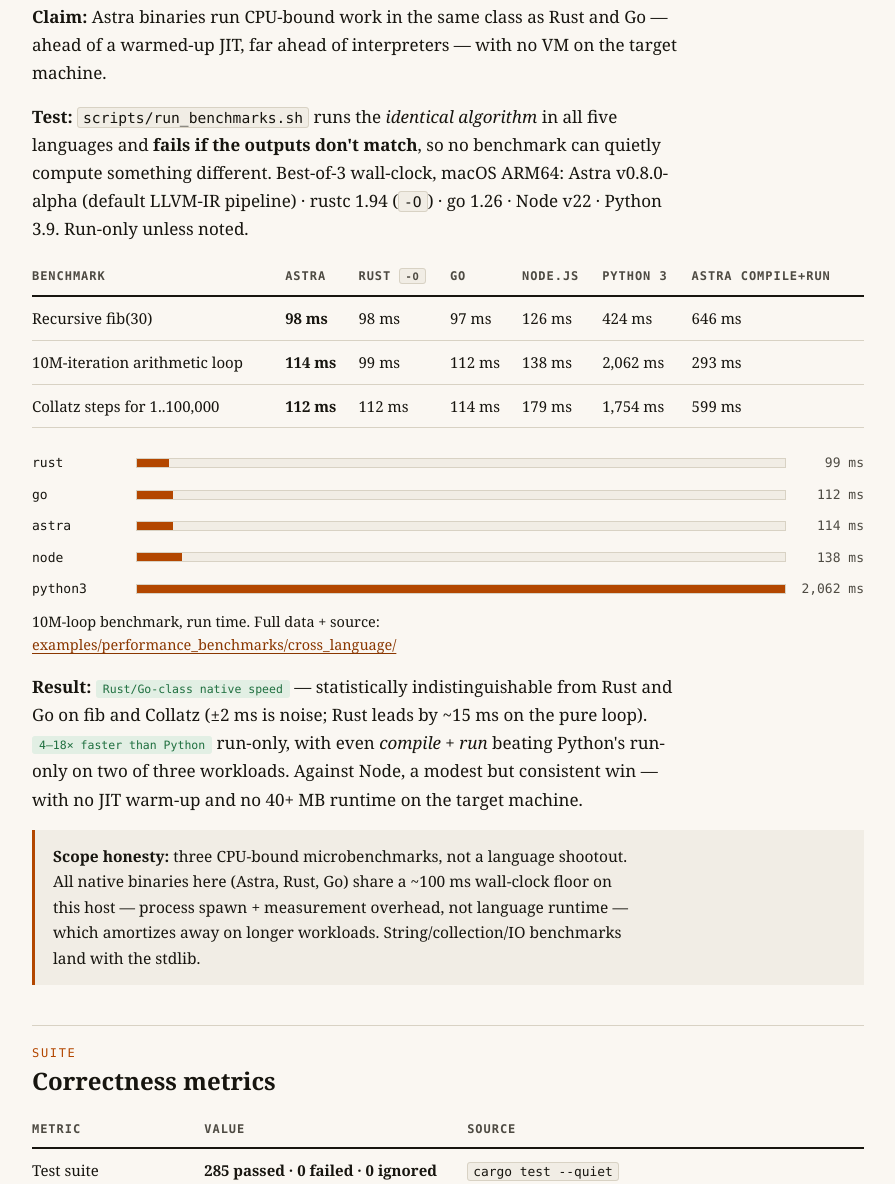
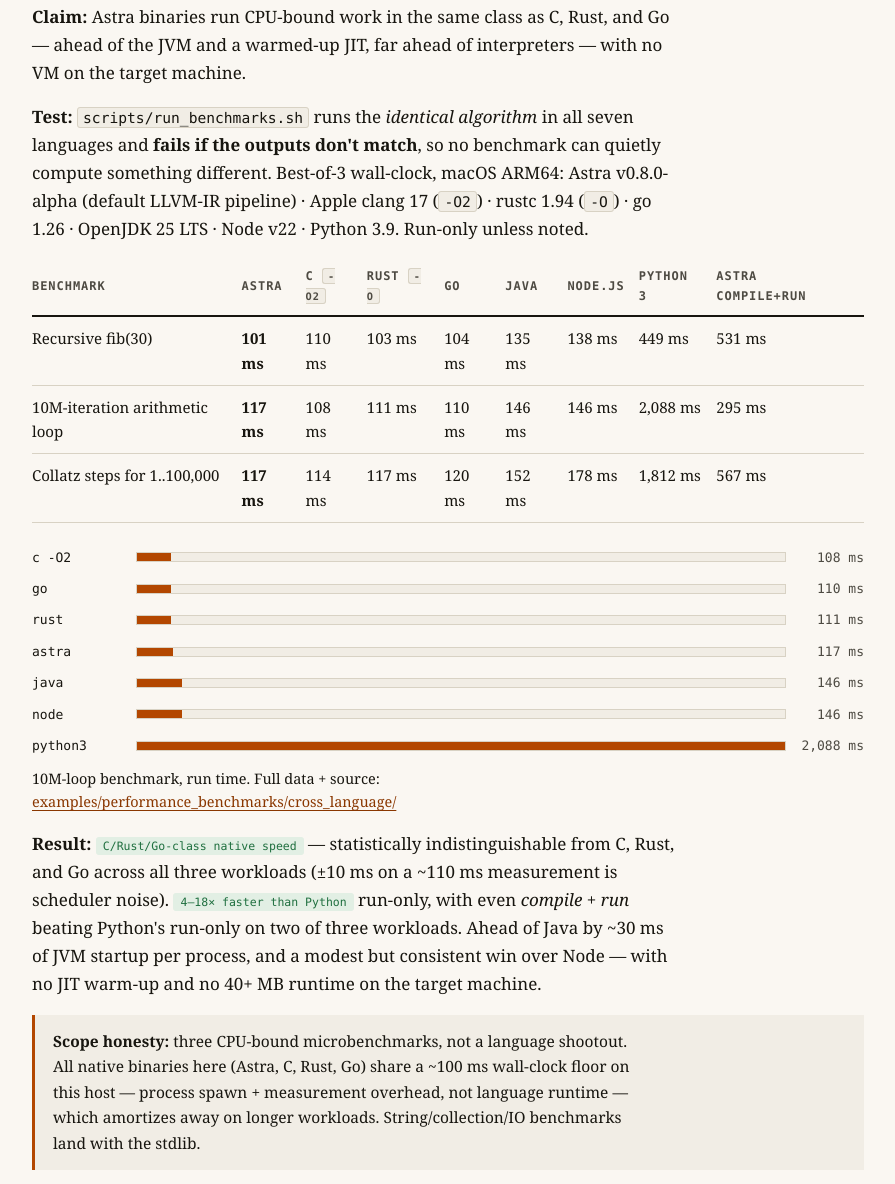
Before and after one commit to MAJIDNISAR/astra-lang.org, a plain HTML site: page benchmarks.html in a window 1280 px wide. Shown: the part 2790-3974 px from the top of the page, without its empty margins (192-1087 px from the left). Drawn offline with Linux system fonts and the light colour scheme.

Commit message:
benchmarks: publish 7-language table (adds C -O2 and Java/OpenJDK 25)

```diff
--- a/benchmarks.html
+++ b/benchmarks.html
@@ -154,45 +154,48 @@ RESULT: 12/12 checks passed</code></pre>
 
   <section>
     <div class="wrap">
-      <h2><span class="k">Cross-language</span>Astra vs Rust vs Go vs Node.js vs Python 3</h2>
+      <h2><span class="k">Cross-language</span>Astra vs C vs Rust vs Go vs Java vs Node.js vs Python 3</h2>
       <p><strong>Claim:</strong> Astra binaries run CPU-bound work in the
-      same class as Rust and Go — ahead of a warmed-up JIT, far ahead of
-      interpreters — with no VM on the target machine.</p>
+      same class as C, Rust, and Go — ahead of the JVM and a warmed-up JIT,
+      far ahead of interpreters — with no VM on the target machine.</p>
       <p><strong>Test:</strong> <code>scripts/run_benchmarks.sh</code> runs
-      the <em>identical algorithm</em> in all five languages and
+      the <em>identical algorithm</em> in all seven languages and
       <strong>fails if the outputs don't match</strong>, so no benchmark can
       quietly compute something different. Best-of-3 wall-clock, macOS ARM64:
-      Astra v0.8.0-alpha (default LLVM-IR pipeline) · rustc 1.94
-      (<code>-O</code>) · go 1.26 · Node v22 · Python 3.9. Run-only unless
-      noted.</p>
+      Astra v0.8.0-alpha (default LLVM-IR pipeline) · Apple clang 17
+      (<code>-O2</code>) · rustc 1.94 (<code>-O</code>) · go 1.26 · OpenJDK
+      25 LTS · Node v22 · Python 3.9. Run-only unless noted.</p>
       <table>
-        <thead><tr><th>Benchmark</th><th>Astra</th><th>Rust <code>-O</code></th><th>Go</th><th>Node.js</th><th>Python 3</th><th>Astra compile+run</th></tr></thead>
+        <thead><tr><th>Benchmark</th><th>Astra</th><th>C <code>-O2</code></th><th>Rust <code>-O</code></th><th>Go</th><th>Java</th><th>Node.js</th><th>Python 3</th><th>Astra compile+run</th></tr></thead>
         <tbody>
-          <tr><td>Recursive fib(30)</td><td><strong>98 ms</strong></td><td>98 ms</td><td>97 ms</td><td>126 ms</td><td>424 ms</td><td>646 ms</td></tr>
-          <tr><td>10M-iteration arithmetic loop</td><td><strong>114 ms</strong></td><td>99 ms</td><td>112 ms</td><td>138 ms</td><td>2,062 ms</td><td>293 ms</td></tr>
-          <tr><td>Collatz steps for 1..100,000</td><td><strong>112 ms</strong></td><td>112 ms</td><td>114 ms</td><td>179 ms</td><td>1,754 ms</td><td>599 ms</td></tr>
+          <tr><td>Recursive fib(30)</td><td><strong>101 ms</strong></td><td>110 ms</td><td>103 ms</td><td>104 ms</td><td>135 ms</td><td>138 ms</td><td>449 ms</td><td>531 ms</td></tr>
+          <tr><td>10M-iteration arithmetic loop</td><td><strong>117 ms</strong></td><td>108 ms</td><td>111 ms</td><td>110 ms</td><td>146 ms</td><td>146 ms</td><td>2,088 ms</td><td>295 ms</td></tr>
+          <tr><td>Collatz steps for 1..100,000</td><td><strong>117 ms</strong></td><td>114 ms</td><td>117 ms</td><td>120 ms</td><td>152 ms</td><td>178 ms</td><td>1,812 ms</td><td>567 ms</td></tr>
         </tbody>
       </table>
-      <div class="bar-row"><span>rust</span><div class="bar"><span style="width:5%"></span></div><span class="pct">99 ms</span></div>
-      <div class="bar-row"><span>go</span><div class="bar"><span style="width:5.5%"></span></div><span class="pct">112 ms</span></div>
-      <div class="bar-row"><span>astra</span><div class="bar"><span style="width:5.5%"></span></div><span class="pct">114 ms</span></div>
-      <div class="bar-row"><span>node</span><div class="bar"><span style="width:7%"></span></div><span class="pct">138 ms</span></div>
-      <div class="bar-row"><span>python3</span><div class="bar"><span style="width:100%"></span></div><span class="pct">2,062 ms</span></div>
+      <div class="bar-row"><span>c -O2</span><div class="bar"><span style="width:5.2%"></span></div><span class="pct">108 ms</span></div>
+      <div class="bar-row"><span>go</span><div class="bar"><span style="width:5.3%"></span></div><span class="pct">110 ms</span></div>
+      <div class="bar-row"><span>rust</span><div class="bar"><span style="width:5.3%"></span></div><span class="pct">111 ms</span></div>
+      <div class="bar-row"><span>astra</span><div class="bar"><span style="width:5.6%"></span></div><span class="pct">117 ms</span></div>
+      <div class="bar-row"><span>java</span><div class="bar"><span style="width:7%"></span></div><span class="pct">146 ms</span></div>
+      <div class="bar-row"><span>node</span><div class="bar"><span style="width:7%"></span></div><span class="pct">146 ms</span></div>
+      <div class="bar-row"><span>python3</span><div class="bar"><span style="width:100%"></span></div><span class="pct">2,088 ms</span></div>
       <p style="font-size:.85em">10M-loop benchmark, run time. Full data + source: <a href="https://github.com/MAJIDNISAR/Astra/tree/main/examples/performance_benchmarks/cross_language">examples/performance_benchmarks/cross_language/</a></p>
-      <p><strong>Result:</strong> <span class="badge done">Rust/Go-class
-      native speed</span> — statistically indistinguishable from Rust and Go
-      on fib and Collatz (±2 ms is noise; Rust leads by ~15 ms on the pure
-      loop). <span class="badge done">4–18× faster than Python</span>
-      run-only, with even <em>compile + run</em> beating Python's run-only
-      on two of three workloads. Against Node, a modest but consistent win —
+      <p><strong>Result:</strong> <span class="badge done">C/Rust/Go-class
+      native speed</span> — statistically indistinguishable from C, Rust,
+      and Go across all three workloads (±10 ms on a ~110 ms measurement is
+      scheduler noise). <span class="badge done">4–18× faster than
+      Python</span> run-only, with even <em>compile + run</em> beating
+      Python's run-only on two of three workloads. Ahead of Java by ~30 ms
+      of JVM startup per process, and a modest but consistent win over Node —
       with no JIT warm-up and no 40+&nbsp;MB runtime on the target machine.</p>
       <div class="callout">
         <p><strong>Scope honesty:</strong> three CPU-bound microbenchmarks,
-        not a language shootout. All native binaries here (Astra, Rust, Go)
-        share a ~100&nbsp;ms wall-clock floor on this host — process spawn +
-        measurement overhead, not language runtime — which amortizes away on
-        longer workloads. String/collection/IO benchmarks land with the
-        stdlib.</p>
+        not a language shootout. All native binaries here (Astra, C, Rust,
+        Go) share a ~100&nbsp;ms wall-clock floor on this host — process
+        spawn + measurement overhead, not language runtime — which amortizes
+        away on longer workloads. String/collection/IO benchmarks land with
+        the stdlib.</p>
       </div>
     </div>
   </section>
```
